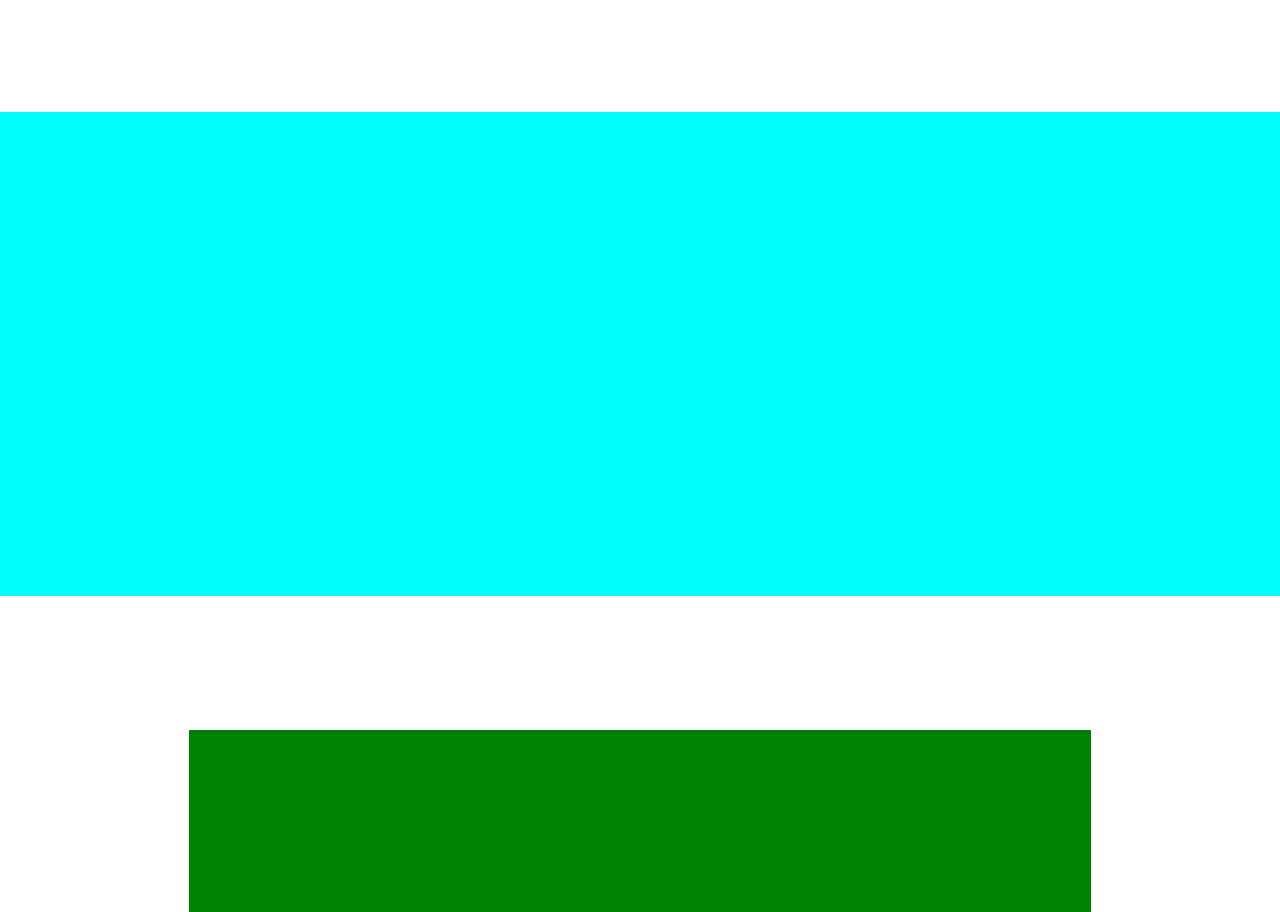
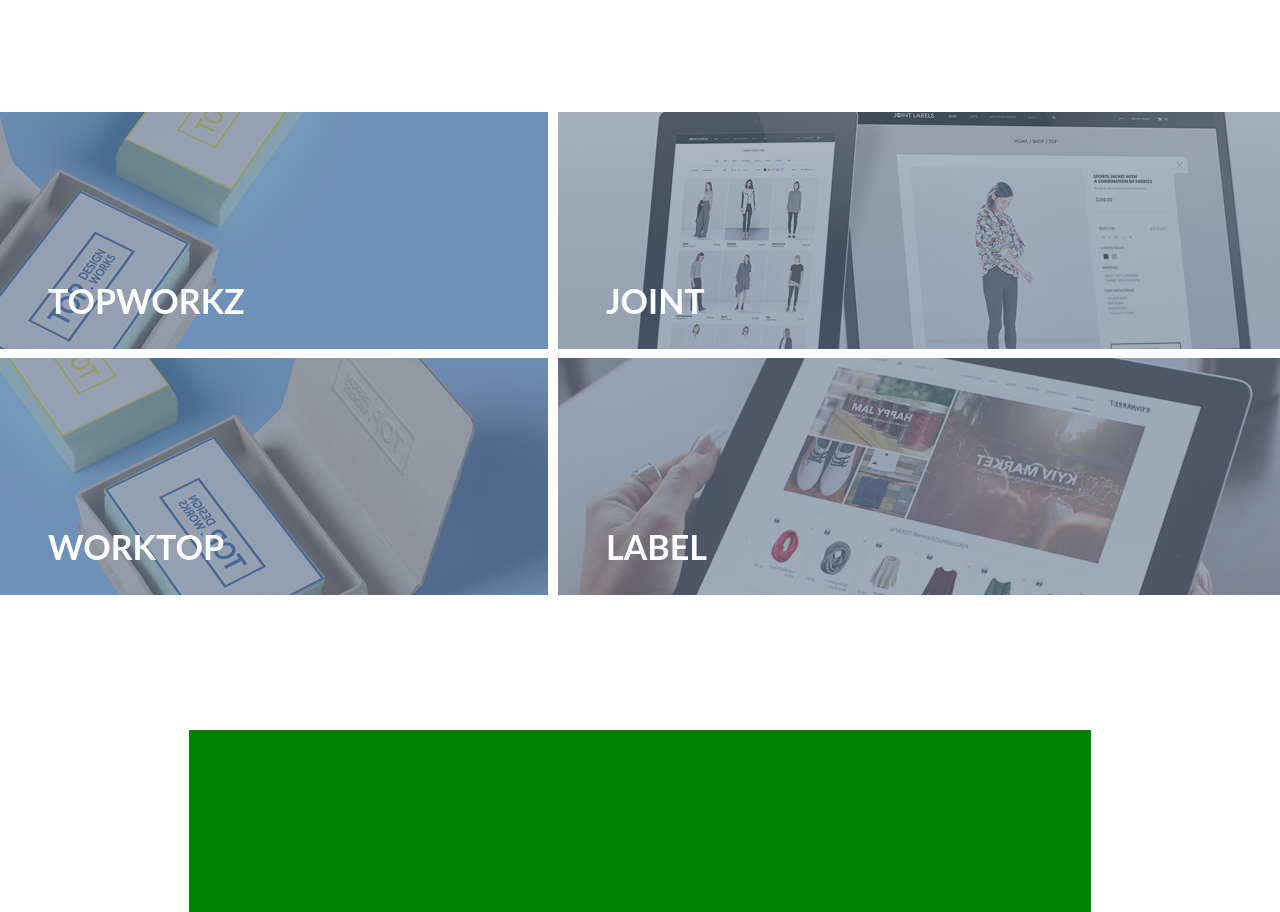
Before and after one commit to rainyjune/html-demos, a plain HTML site: page portfolio/index.html in a window 1280 px wide. Shown: the part 3494-4406 px from the top of the page. Drawn offline with Linux system fonts and the light colour scheme.

Commit message:
Implements #works section

```diff
--- a/portfolio/index.html
+++ b/portfolio/index.html
@@ -56,7 +56,32 @@
         <p>Planning and development is iterative. Because we are constantly coding and testing, the products we build are always ready to go live. This iterative process allows for changes as business requirements evolve.
 
       </div>
-      <div id="works"></div>
+      <div id="works">
+        <div>
+          <img src="./images/topworkz.png" alt="" />
+          <h3>topworkz</h3>
+        </div>
+        <div>
+          <img src="./images/joint.png" alt="" />
+          <h3>joint</h3>
+        </div>
+        <div>
+          <img src="./images/market.png" alt="" />
+          <h3>market</h3>
+        </div>
+        <div>
+          <img src="./images/worktop.png" alt="" />
+          <h3>worktop</h3>
+        </div>
+        <div>
+          <img src="./images/label.png" alt="" />
+          <h3>label</h3>
+        </div>
+        <div>
+          <img src="./images/kyiv.png" alt="" />
+          <h3>kyiv</h3>
+        </div>
+      </div>
       <div id="footer"></div>
     </div>
   </body>
--- a/portfolio/style.css
+++ b/portfolio/style.css
@@ -1,5 +1,10 @@
 /* Reset */
 body {
+  margin: 0;
+  font-family: "Lato";
+}
+
+h3 {
   margin: 0;
 }
 
@@ -220,7 +225,56 @@
 
 #works {
   height: 484px;
-  background-color: aqua;
+  width: 1920px;
+  margin-left: auto;
+  margin-right: auto;
+}
+
+#works > div {
+  float: left;
+  height: 237px;
+  margin-right: 10px;
+  margin-bottom: 0;
+  position: relative;
+}
+
+#works > div:nth-child(3n) {
+  margin-right: 0;
+}
+
+#works > div:nth-child(-n+3) {
+  margin-bottom: 9px;
+}
+
+#works > div:nth-child(1),
+#works > div:nth-child(4) {
+  width: 548px;
+}
+
+#works > div:nth-child(2),
+#works > div:nth-child(5) {
+  width: 802px;
+}
+
+#works > div:nth-child(3),
+#works > div:nth-child(6) {
+  width: 550px;
+}
+
+#works > div img {
+  width: 100%;
+  height: 100%;
+}
+
+#works > div h3 {
+  text-transform: uppercase;
+  position: absolute;
+  left: 48px;
+  top: 169px;
+  font-size: 34px;
+  color: white;
+  font-weight: bold;
+  line-height: 1.2;
 }
 
 #footer {
```
